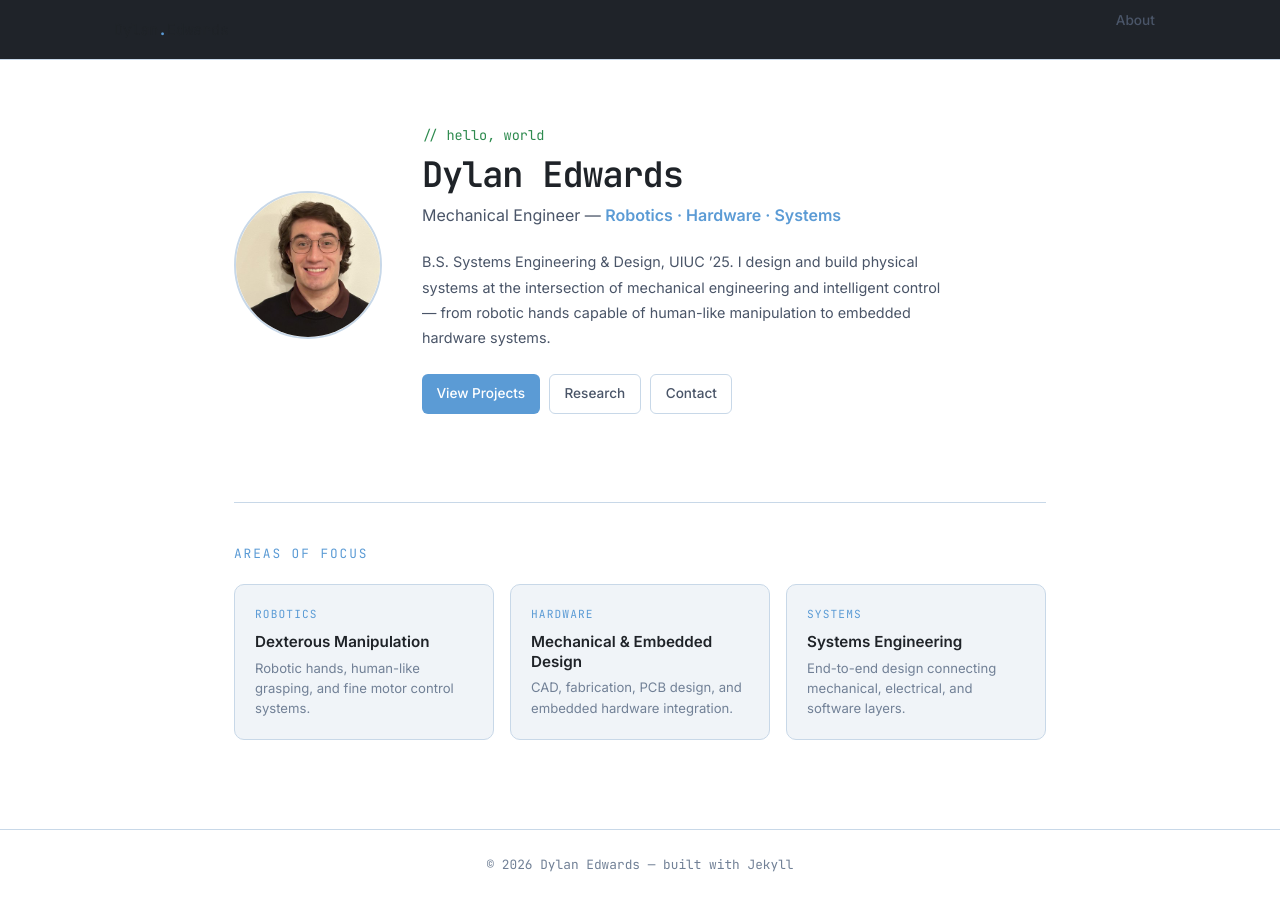
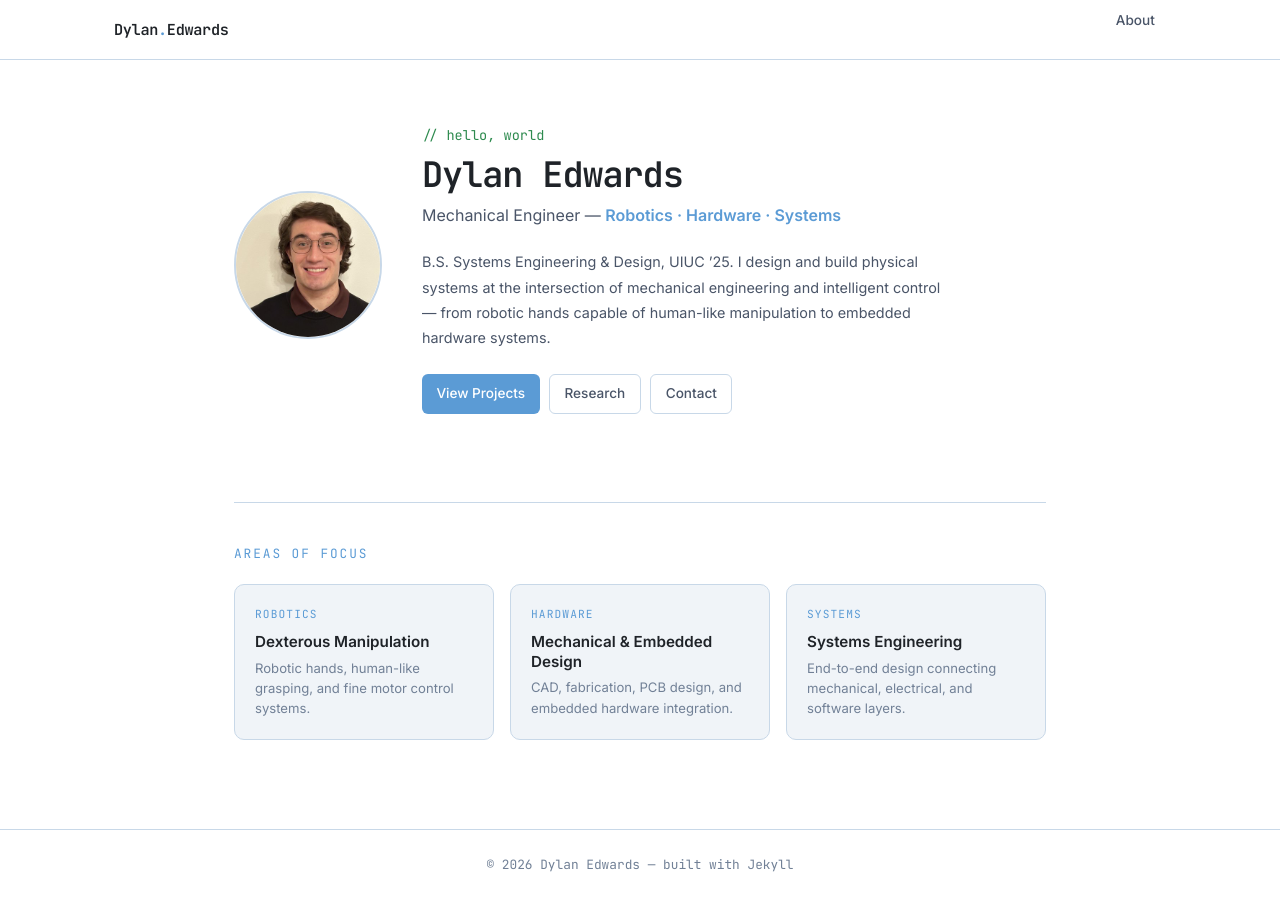
Before and after one commit to DylanEdwards02/DylanEdwards02.github.io, a Jekyll site: the page built from index.md, in a window 1280 px wide. Built offline with Jekyll 4.4.1, drawn with Linux system fonts in a browser that asks for light colours.

Commit message:
Change header background color to white

```diff
--- a/assets/css/style.css
+++ b/assets/css/style.css
@@ -91,7 +91,7 @@ main {
   position: fixed;
   top: 0; left: 0; right: 0;
   height: var(--nav-h);
-  background: rgba(13, 17, 23, 0.92);
+  background: rgba(255, 255, 255, 0.92);
   backdrop-filter: blur(16px);
   -webkit-backdrop-filter: blur(16px);
   border-bottom: 1px solid var(--border);
```
